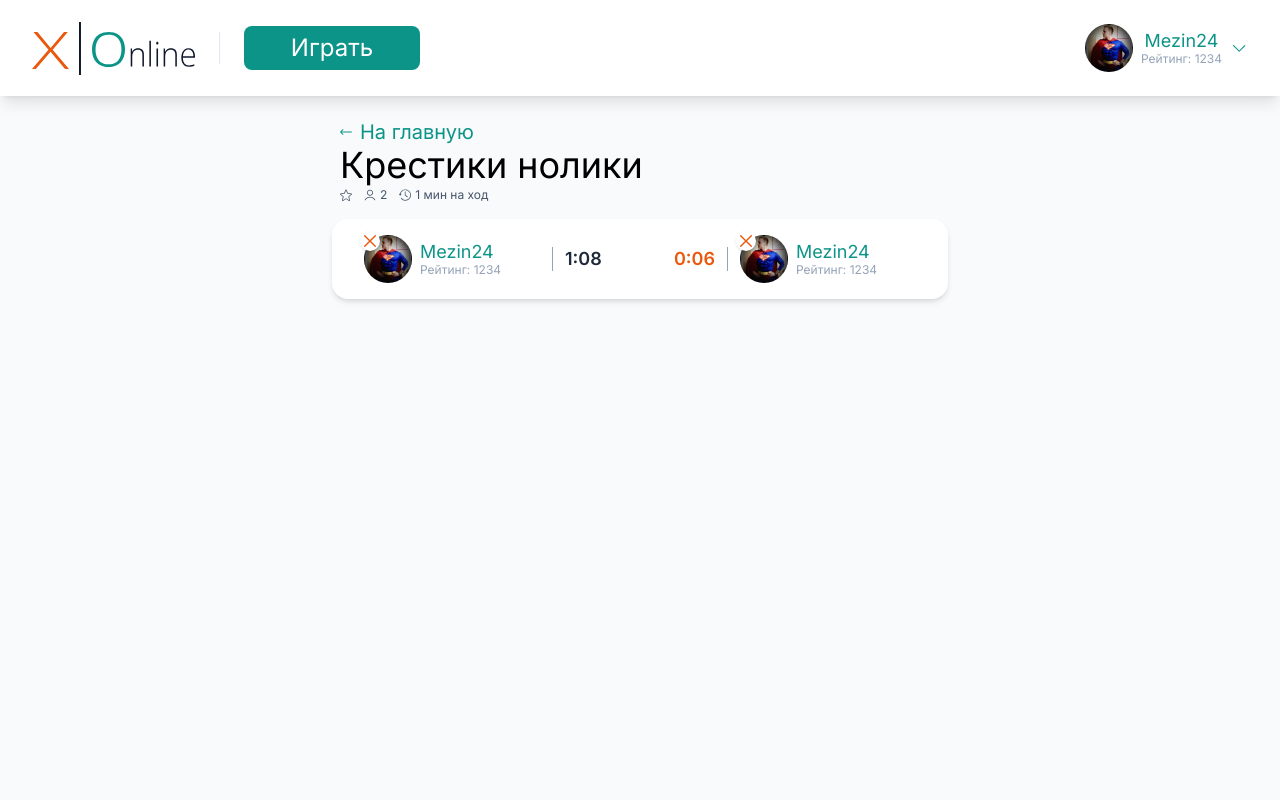
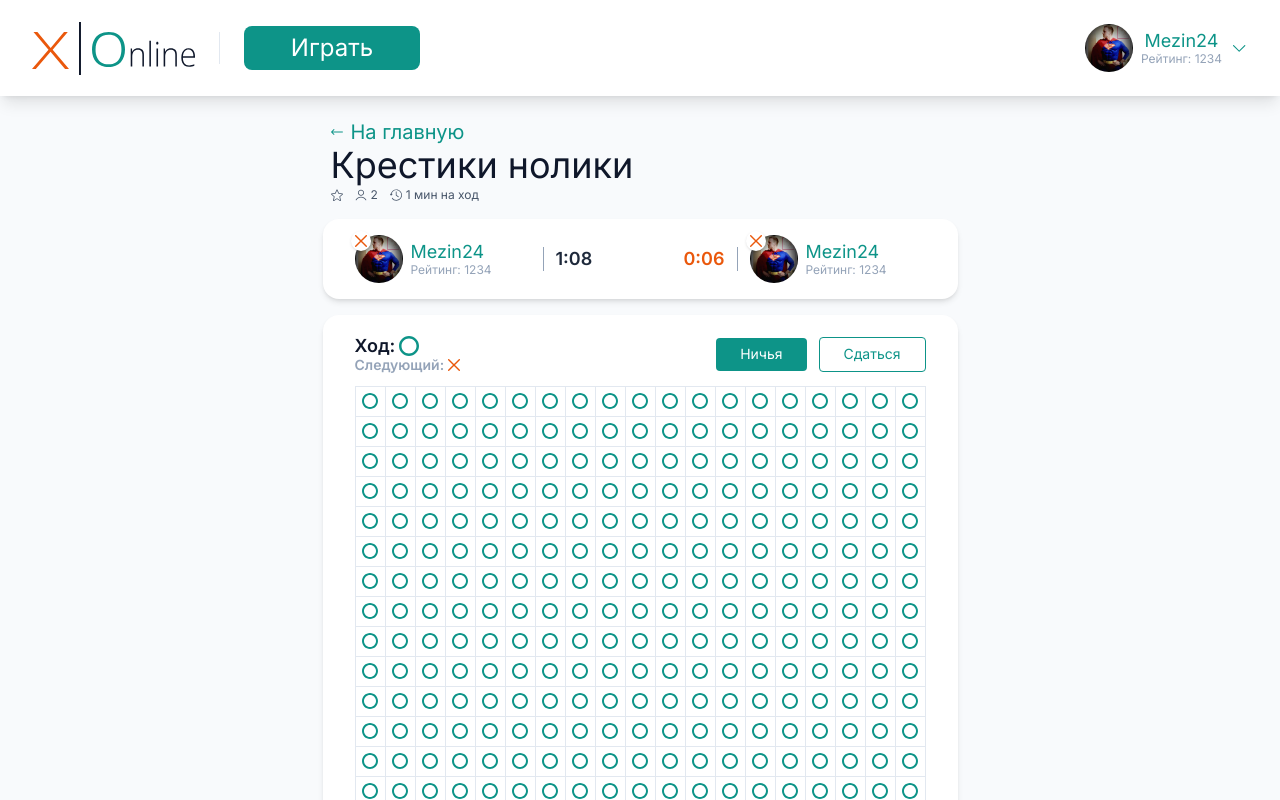
Before and after one commit to Mezin24/tic-tac-toe-online, a Next.js app: page / in a window 1280 px wide. Shown: the top 800 px of the page. Built offline with nearby package versions, Linux system fonts and the light colour scheme.

Commit message:
add game field

```diff
--- /dev/null
+++ b/components/game/game-field.jsx
@@ -0,0 +1,45 @@
+import clsx from "clsx";
+import { ZeroIcon } from "./icons/zero-icon";
+import { CrossIcon } from "./icons/cross-icon";
+import { UIButton } from "../uikit/ui-button";
+
+const cells = new Array(19 * 19).fill(null);
+
+export const GameField = ({ className }) => {
+  return (
+    <div
+      className={clsx(
+        "bg-white rounded-2xl px-8 pt-5 pb-7 shadow-md",
+        className
+      )}
+    >
+      <div className="flex gap-3 items-center">
+        <div className="mr-auto">
+          <div className="capitalize text-lg font-semibold flex items-center gap-1 leading-tight">
+            ход: <ZeroIcon className="w-5 h-5" />
+          </div>
+          <div className="capitalize text-slate-400 text-sm font-semibold flex items-center gap-1 leading-tight">
+            следующий: <CrossIcon />
+          </div>
+        </div>
+        <UIButton size="md" variant="primary">
+          Ничья
+        </UIButton>
+        <UIButton size="md" variant="outline">
+          Сдаться
+        </UIButton>
+      </div>
+
+      <div className="mt-3 grid grid-rows-[repeat(19,_30px)] grid-cols-[repeat(19,_30px)] pl-px pt-px">
+        {cells.map((_, i) => (
+          <button
+            className="border border-slate-200 -mt-px -ml-px flex items-center justify-center"
+            key={i}
+          >
+            <ZeroIcon className="w-4 h-4" />
+          </button>
+        ))}
+      </div>
+    </div>
+  );
+};
--- a/components/game/index.js
+++ b/components/game/index.js
@@ -1,2 +1,3 @@
 export { GameTitle } from "./game-title";
 export { GameInfo } from "./game-info";
+export { GameField } from "./game-field";
--- a/components/header/header.jsx
+++ b/components/header/header.jsx
@@ -2,15 +2,16 @@ import Image from "next/image";
 import { Profile } from "components/profile";
 import { ArrowDownIcon } from "./icons/arrow-down-icon";
 import logoSrc from "./logo.svg";
+import { UIButton } from "components/uikit/ui-button";
 
 export const Header = () => {
   return (
     <header className="px-8 h-24 flex items-center bg-white shadow-lg">
       <Image src={logoSrc} alt="logo" />
       <div className="h-8 w-px bg-slate-200 mx-6" />
-      <button className="px-5 py-2 bg-teal-600 hover:bg-teal-500 transition-colors text-white w-44 rounded-lg text-2xl leading-tight">
+      <UIButton className="w-44" variant="primary" size="lg">
         Играть
-      </button>
+      </UIButton>
       <button className="ml-auto text-teal-600  flex items-center gap-2 ">
         <Profile />
         <ArrowDownIcon />
--- /dev/null
+++ b/components/uikit/ui-button.jsx
@@ -0,0 +1,28 @@
+import clsx from "clsx";
+
+/**
+ * @param {{
+ * children: ReactNode,
+ * className: string,
+ * size: 'md' | 'lg',
+ * variant: 'primary' | 'outline'
+ * }} props
+ */
+
+export const UIButton = ({ children, className, size, variant }) => {
+  const buttonClasses = clsx(
+    "transition-colors  leading-tight",
+    className,
+    {
+      md: "rounded px-6 py-2 text-sm",
+      lg: "rounded-lg text-2xl px-6 py-2",
+    }[size],
+    {
+      primary: "bg-teal-600 hover:bg-teal-500 text-white",
+      outline:
+        "border border-teal-600 text-teal-600 hover:text-teal-500 bg-transparent",
+    }[variant]
+  );
+
+  return <button className={buttonClasses}>{children}</button>;
+};
--- a/pages/_app.jsx
+++ b/pages/_app.jsx
@@ -1,11 +1,12 @@
 import { Inter } from "next/font/google";
 import "../styles/global.css";
+import clsx from "clsx";
 
 const inter = Inter({ subsets: ["latin", "cyrillic"] });
 
 export default function App({ Component, pageProps }) {
   return (
-    <main className={inter.className}>
+    <main className={clsx(inter.className, "text-slate-900")}>
       <Component {...pageProps} />
     </main>
   );
--- a/pages/index.jsx
+++ b/pages/index.jsx
@@ -1,13 +1,14 @@
 import { Header } from "components/header";
-import { GameTitle, GameInfo } from "components/game";
+import { GameTitle, GameInfo, GameField } from "components/game";
 
 export default function HomePage() {
   return (
     <div className="bg-slate-50 min-h-screen">
       <Header />
-      <main className="pt-6 mx-auto max-w-[616px]">
+      <main className="pt-6 mx-auto w-max">
         <GameTitle />
         <GameInfo className="mt-4" />
+        <GameField className="mt-4" />
       </main>
     </div>
   );
```
